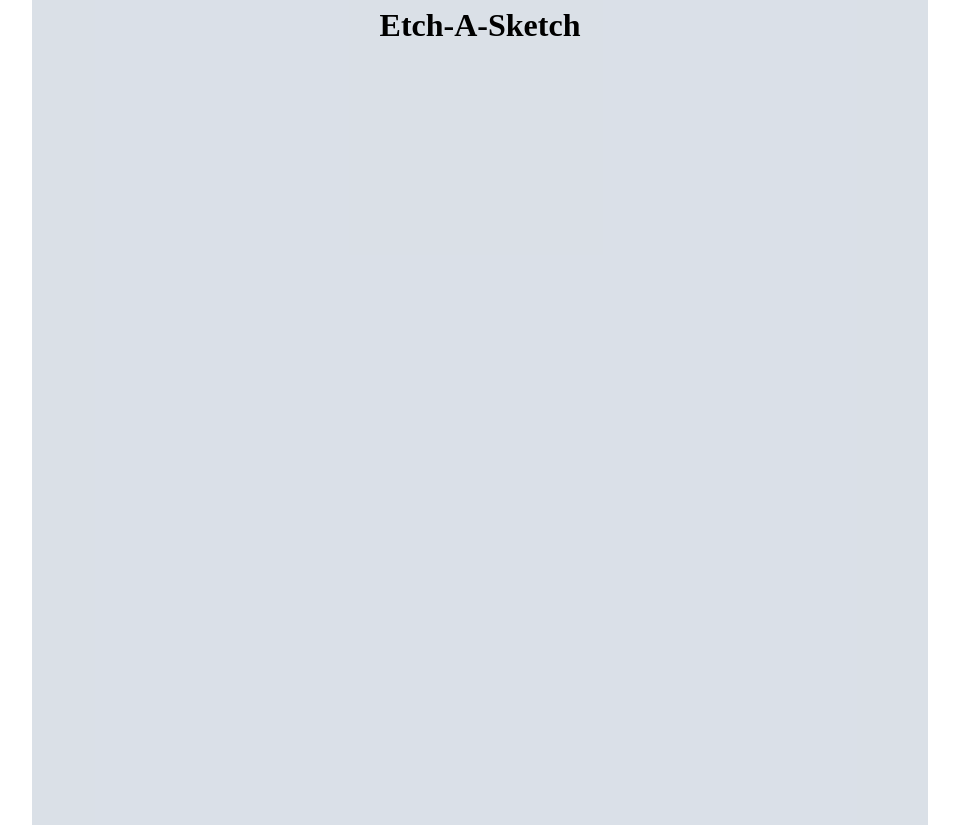
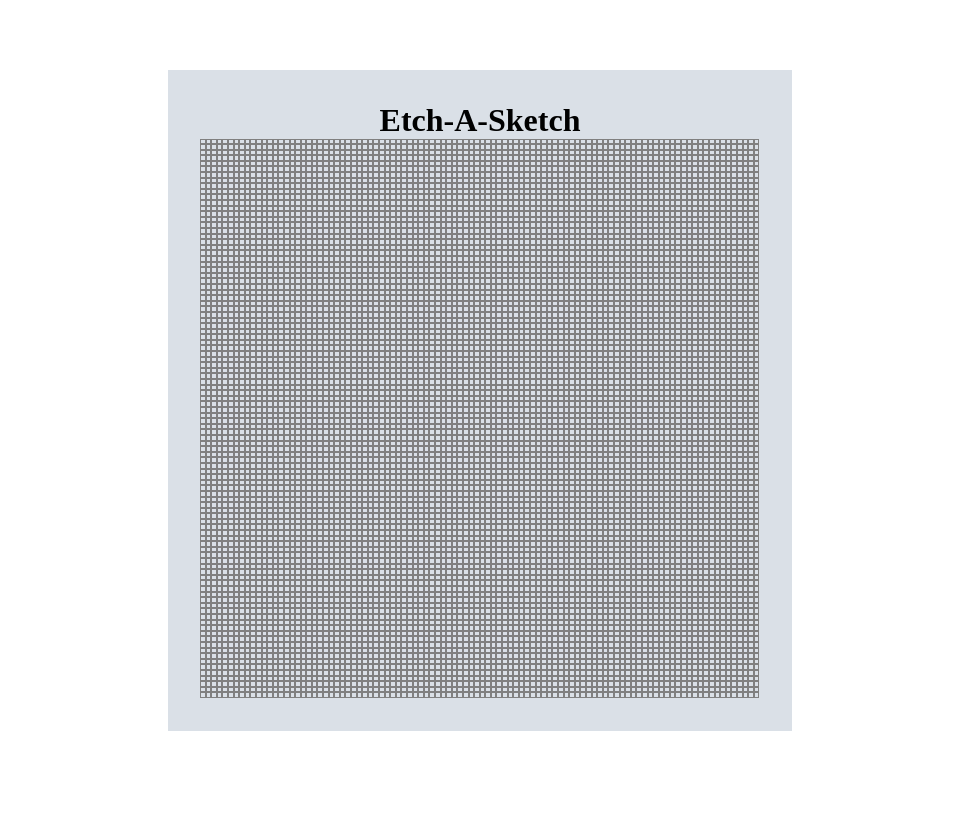
Before and after one commit to gisha313/etch-a-sketch, a plain HTML site: page index.html in a window 1280 px wide. Shown: the whole page, without its empty margins (160-1119 px from the left). After the commit the page ends 800 px from the top, so only its background shows below. Drawn offline with Linux system fonts and the light colour scheme.

Commit message:
Edit layout and style to make grid fit well

```diff
--- a/index.html
+++ b/index.html
@@ -5,11 +5,14 @@
     <meta name="viewport" content="width=device-width, initial-scale=1.0">
     <title>Etch-A-Sketch</title>
     <link rel="stylesheet" href="./style.css">
+    <script src="script.js" defer></script>
 </head>
 <body>
     <div class="wrapper">
         <h1>Etch-A-Sketch</h1>
-        <div class="grid"></div>
+        <div class="grid-container">
+            <div class="grid"></div>
+        </div>
     </div>
 </body>
 </html>
--- a/style.css
+++ b/style.css
@@ -17,15 +17,24 @@ body {
     align-items: center;
     padding: 32px;
     background-color: rgba(193, 204, 216, 0.6);
-    width: 70%;
+}
 
-    min-height: fit-content;
-    min-width: fit-content;
+.grid-container {
+    min-height: 200px;
+    height: 70vh;
+    max-height: 800px;
+    aspect-ratio: 1 / 1;
 }
 
 .grid {
-    min-width: 400px;
-    min-height: 400px;
+    height: 100%;
     aspect-ratio: 1 / 1;
-    width: 90%;
+
+    display: flex;
+    flex-wrap: wrap;
 }
+
+.pixel {
+    border: 1px solid grey;
+    aspect-ratio: 1 / 1;
+}
```
